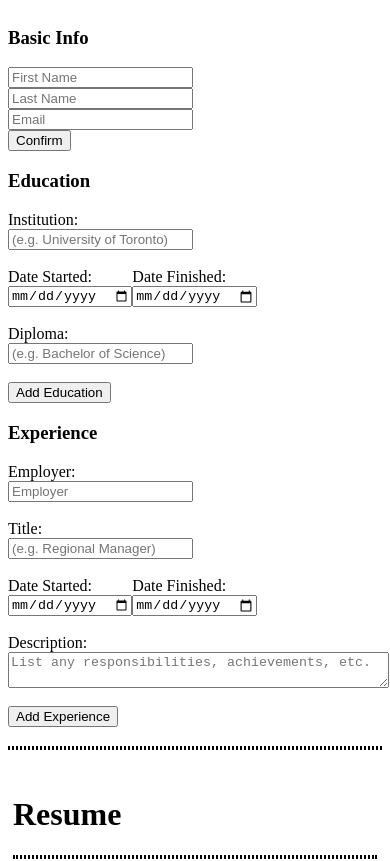
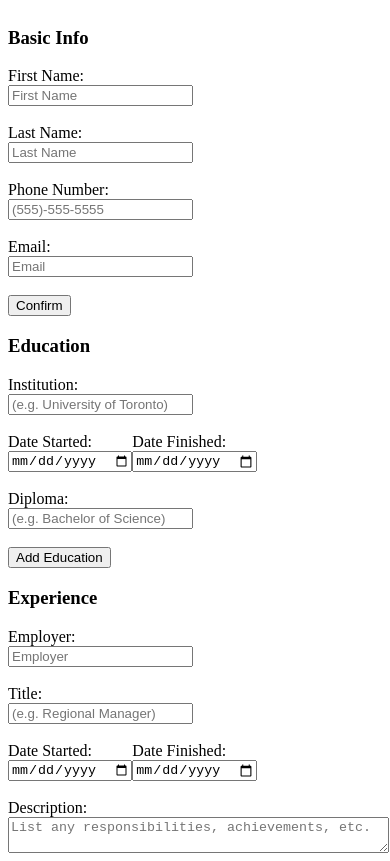
Before and after one commit to filroy-code/cv_app, a React (Create React App) app: page / in a window 390 px wide. Shown: the top 861 px of the page. Built offline with nearby package versions, Linux system fonts and the light colour scheme.

Commit message:
added phone to basic info

```diff
--- a/src/App.js
+++ b/src/App.js
@@ -4,6 +4,7 @@ import EducationInfo from './components/EducationInfo'
 import ExperienceInfo from './components/ExperienceInfo'
 import BasicInfoOutput from './components/BasicInfoOutput'
 import EducationInfoOutput from './components/EducationInfoOutput'
+import ExperienceInfoOutput from './components/ExperienceInfoOutput'
 import React from 'react'
 import { nanoid } from 'nanoid'
 
@@ -13,12 +14,14 @@ function App() {
   const [personInfo, setPersonInfo] = React.useState({
     firstName: "",
     lastName: "",
+    phoneNumber: "",
     email: ""
 })
 
   const [formStatus, setFormStatus] = React.useState({
       firstName: "",
       lastName: "",
+      phoneNumber: "",
       email: ""
   })
 
@@ -128,6 +131,7 @@ function App() {
           <div className='hl' />
           {submitted ? <BasicInfoOutput personInfo={personInfo} /> : null }
           <EducationInfoOutput educationInfo={educationInfo} />
+          <ExperienceInfoOutput experienceInfo={experienceInfo} />
         </div>
     </div>
   );
--- a/src/components/BasicInfo.js
+++ b/src/components/BasicInfo.js
@@ -6,6 +6,7 @@ export default function BasicInfo(props) {
         <div className="inputs">
             <h3>Basic Info</h3>
             <form onSubmit={props.submitHandler}>
+            <label htmlFor="firstName">First Name: </label>
                 <input  type="text"
                         name="firstName"
                         disabled={props.submitted ? "disabled" : ""}
@@ -13,7 +14,8 @@ export default function BasicInfo(props) {
                         placeholder="First Name"
                         value={props.formStatus.firstName.value}
                 />
-                <br />
+                <br /><br />
+                <label htmlFor="lastName">Last Name: </label>
                 <input  type="text"
                         name="lastName"
                         onChange={props.changeHandler}
@@ -21,7 +23,17 @@ export default function BasicInfo(props) {
                         placeholder="Last Name"
                         value={props.formStatus.lastName.value}
                 />
-                <br />
+                <br /><br />
+                <label htmlFor="phoneNumber">Phone Number: </label>
+                <input  type="tel"
+                        name="phoneNumber"
+                        onChange={props.changeHandler}
+                        disabled={props.submitted ? "disabled" : ""}
+                        placeholder="(555)-555-5555"
+                        value={props.formStatus.phoneNumber.value}
+                />
+                <br /><br />
+                <label htmlFor="email">Email: </label>
                 <input  type="email"
                         name="email"
                         onChange={props.changeHandler}
@@ -29,7 +41,7 @@ export default function BasicInfo(props) {
                         placeholder="Email"
                         value={props.formStatus.email.value}
                 />
-                <br />
+                <br /><br />
                 <button>{props.submitted ? "Edit" : "Confirm"}</button>
             </form>
         </div>
--- a/src/components/BasicInfoOutput.js
+++ b/src/components/BasicInfoOutput.js
@@ -4,6 +4,7 @@ export default function BasicInfoOutput(props) {
 
     return <div className="basicInfoOutput">
         <h3>{props.personInfo.firstName} {props.personInfo.lastName}</h3>
+        <h3>{props.personInfo.phoneNumber}</h3>
         <h3>{props.personInfo.email}</h3>
     </div>
 }
--- a/src/components/ExperienceInfo.js
+++ b/src/components/ExperienceInfo.js
@@ -36,7 +36,7 @@ export default function ExperienceInfo(props) {
                     <div>
                     <label htmlFor="dateFinished">Date Finished: </label>
                     <input  type="date"
-                        name="dateFinished"
+                        name="workDateFinished"
                         onChange={props.changeHandler}
                         placeholder="Date Finished"
                         value={props.experienceFormStatus.dateFinished.value}
--- a/src/components/ExperienceInfoOutput.js
+++ b/src/components/ExperienceInfoOutput.js
@@ -0,0 +1,35 @@
+import React from "react"
+
+export default function ExperienceInfoOutput(props) {
+
+   /* function updateList(props) {educationList = props.educationInfo.map(x => {
+        return(
+            <div>
+                <h3>{x.school}</h3>
+                <h3>{x.diploma}</h3>
+                <h4>{x.dateStarted} - {x.dateFinished}</h4>
+                <h3>{x.id}</h3>
+            </div>
+        )
+    })} */
+    const experienceList = props.experienceInfo.map(x => {
+        return(
+            <div className="experienceEntry" key={x.id}>
+                <h3>{x.employer} - {x.jobTitle}</h3>
+                <h5>{x.workDateStarted} - {x.workDateFinished}</h5>
+                <p>{x.description}</p>
+            </div>
+        )
+    })
+
+    /*return <div className="educationInfoOutput">
+        <h3>{props.educationInfo.school} </h3>
+        <h3>{props.educationInfo.dateStarted} - {props.educationInfo.dateFinished}</h3>
+        <h3>{props.educationInfo.diploma}</h3>
+        <h3>{props.educationInfo.id}</h3>
+    </div> */
+
+    return <div className="experienceInfoOutput">
+    {experienceList}
+    </div>
+}
```
